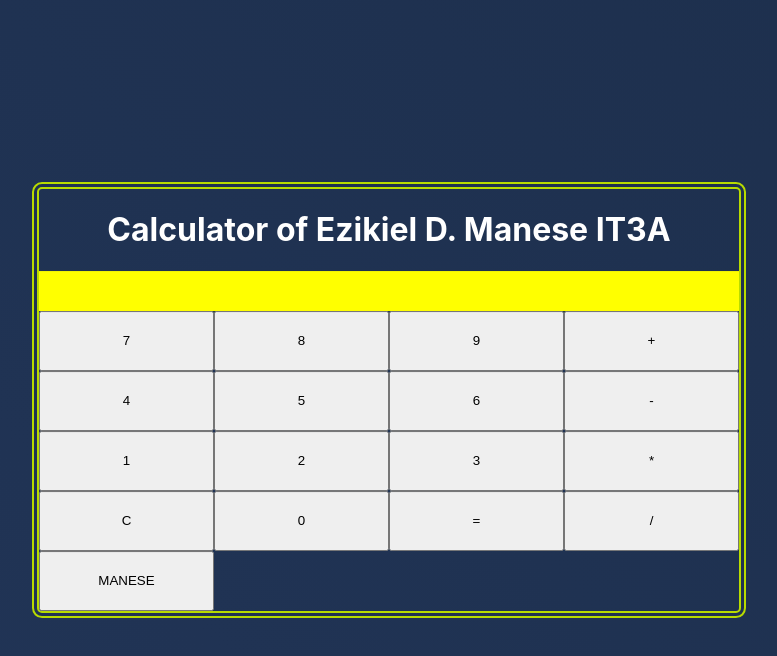
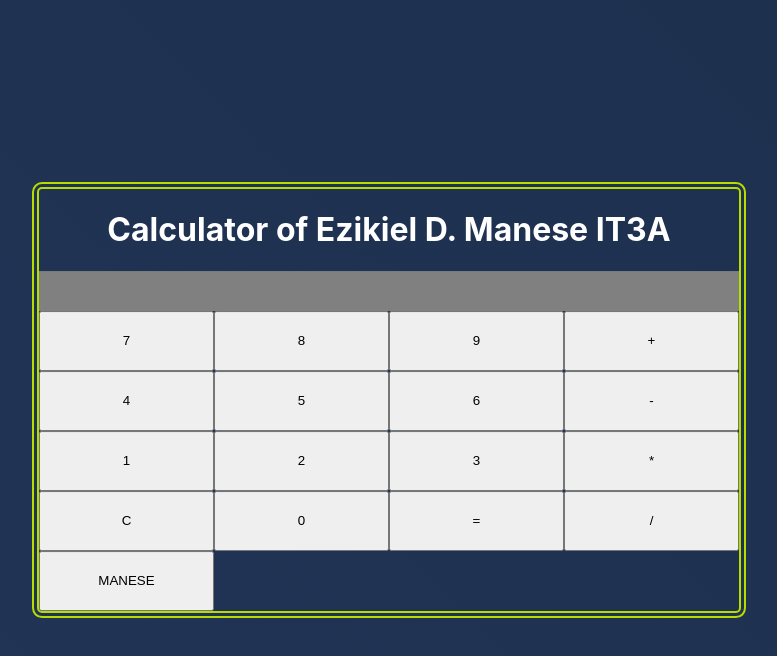
Before and after one commit to Ezikiel2023/prelimexam, a React (Create React App) app: page / in a window 1280 px wide. In both pictures the pointer is over the element 640 px from the left and 290 px from the top of the page. Shown: the top 656 px of the page, without its empty margins (251-1028 px from the left). Built offline with nearby package versions, Linux system fonts and the light colour scheme.

Commit message:
Update App.css

```diff
--- a/src/App.css
+++ b/src/App.css
@@ -63,7 +63,7 @@ body {
   100% { background-position: 0% 50%; }
 }
 .CalDisplay:hover {
-  background-color: yellow;
+  background-color: grey;
 }
 
 h1{
```
